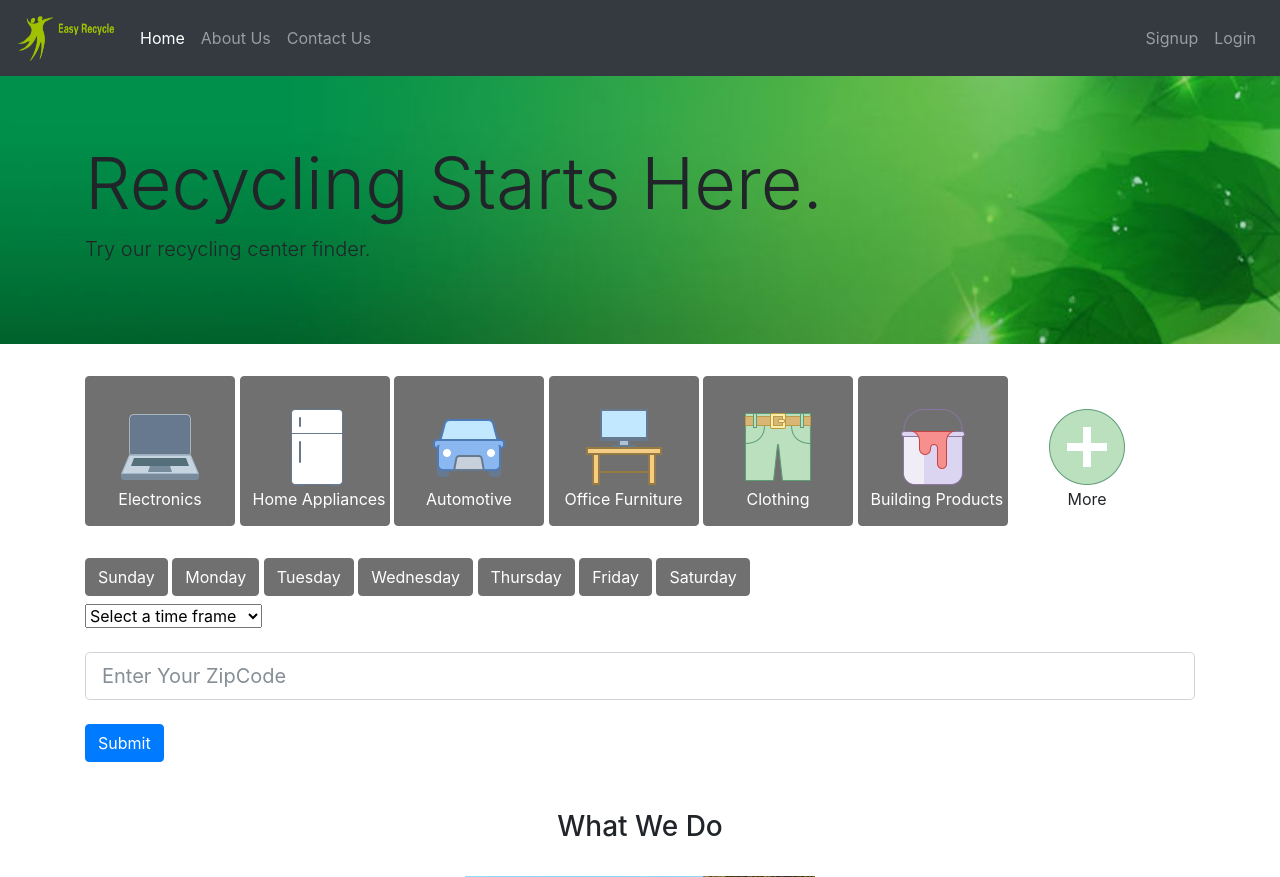
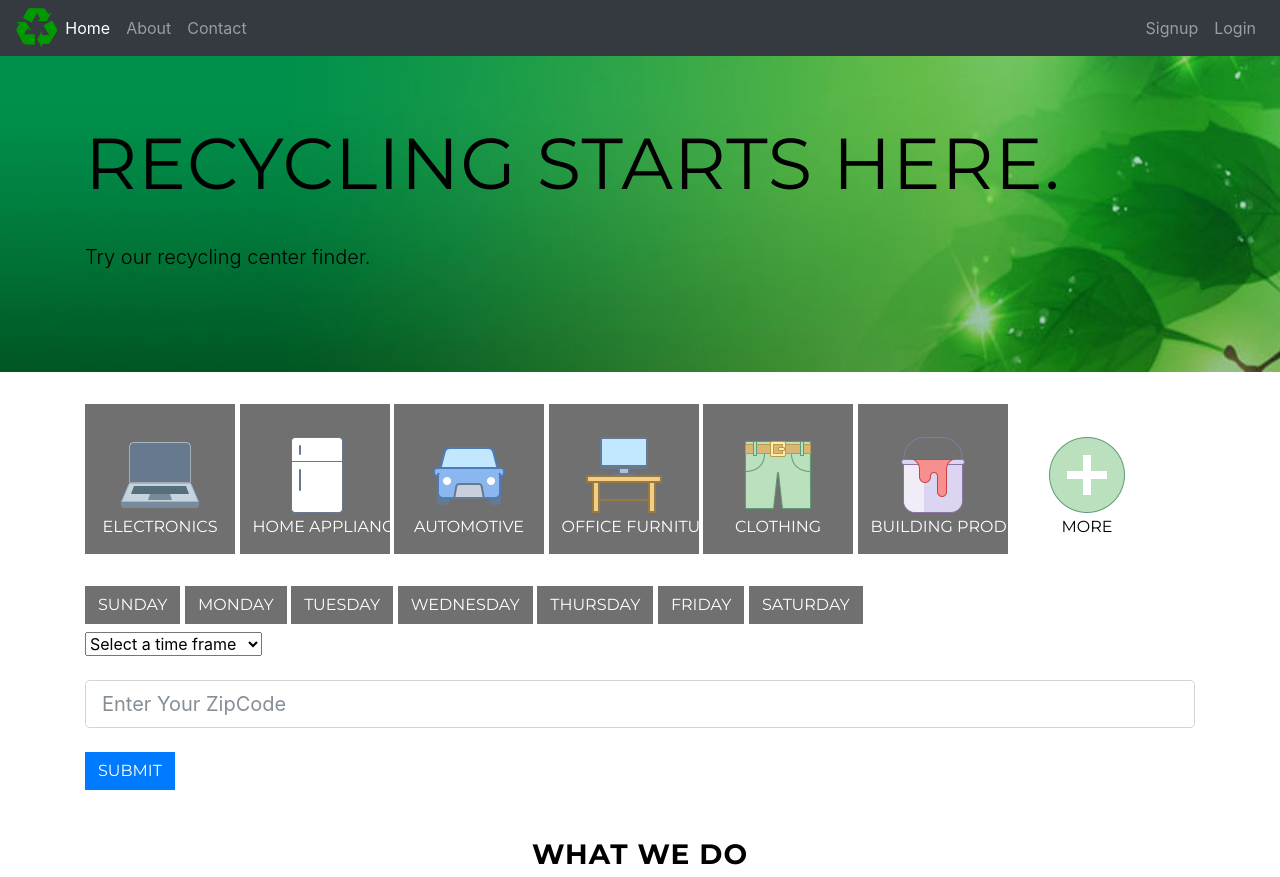
Before and after one commit to rafaellichen/Recycling-System, a Django app: template mainRecycleApp/templates/mainRecycleApp/home.html in a window 1280 px wide. Shown: the top 877 px of the page. Run offline with Django 3.2, Linux system fonts and the light colour scheme; the template is opened without the code that fills it, so the values that code supplies are empty; some libraries are stand-ins or nearby versions.

Commit message:
load static assets dynamically

```diff
--- a/mainRecycleApp/templates/mainRecycleApp/header.html
+++ b/mainRecycleApp/templates/mainRecycleApp/header.html
@@ -1,23 +1,26 @@
 <!DOCTYPE html>
 <html>
 <head>
-	<title>Recycle App Home Page</title>
-	{% load static %}
-	<link rel="stylesheet" href="https://maxcdn.bootstrapcdn.com/bootstrap/4.0.0-beta.2/css/bootstrap.min.css" integrity="sha384-PsH8R72JQ3SOdhVi3uxftmaW6Vc51MKb0q5P2rRUpPvrszuE4W1povHYgTpBfshb" crossorigin="anonymous">
-  <link rel = "stylesheet" href = "static/css/style.css">
-  <link rel = "stylesheet" href = "static/css/bootstrap.css">
-	<link rel="stylesheet" href="static/css/font-awesome.min.css">
-   <link rel="stylesheet" href="static/css/bootstrap.css">
-  <link rel="stylesheet" href="static/css/font-awesome.css" >
-    <link href="https://fonts.googleapis.com/css?family=Lora:400,700,400italic,700italic" rel="stylesheet" type="text/css">
-    <link href="https://fonts.googleapis.com/css?family=Montserrat:400,700" rel="stylesheet" type="text/css">
-    <link rel="shortcut icon" href="static/img/favicon.ico">
+	<title> Home </title>
+
+		{% load static %}
+		<link rel="stylesheet" href="{% static "css/bootstrap.min.css" %}">
+		<link rel="stylesheet" href="{% static "css/jquery-ui.min.css" %}">
+		<link rel="stylesheet" href="{% static "css/jquery-ui.structure.min.css" %}">
+		<link rel="stylesheet" href="{% static "css/jquery-ui.theme.min.css" %}">
+		<link rel = "stylesheet" href = "{% static "css/style.css" %}">
+		<link href="{% static "css/font-awesome.min.css" %}" rel="stylesheet" type="text/css">
+		<link href="https://fonts.googleapis.com/css?family=Lora:400,700,400italic,700italic" rel="stylesheet" type="text/css">
+		<link href="https://fonts.googleapis.com/css?family=Montserrat:400,700" rel="stylesheet" type="text/css">
+		<link href="{% static "img/favicon.ico" %}" rel="shortcut icon">
+		<link href="{% static "css/grayscale.css" %}" rel="stylesheet">
+
 </head>
 <body>
 	<div>
 		<nav class="navbar navbar-expand-lg navbar-dark bg-dark">
 
-  <a class="navbar-brand" href="#"><img src="static/img/logo.png" height="50" width="100"></a>
+  		<img id="logo-png" src="static/img/logo.png" style="max-height : 40px; width:auto;" class="">
 
   <button class="navbar-toggler" type="button" data-toggle="collapse" data-target="#navbarSupportedContent" aria-controls="navbarSupportedContent" aria-expanded="false" aria-label="Toggle navigation">
     <span class="navbar-toggler-icon"></span>
@@ -30,34 +33,14 @@
       </li>
 
       <li class="nav-item ">
-        <a class="nav-link" href="/about">About Us </a>
-      </li>
-			<!-- <li class="nav-item ">
-				<a class="nav-link" href="/accounts">Accounts </a>
-			</li> -->
-
-      <li class="nav-item">
-        <a class="nav-link" href="/contact">Contact Us</a>
-      </li>
-      <!-- <li class="nav-item dropdown">
-        <a class="nav-link dropdown-toggle" href="#" id="navbarDropdown" role="button" data-toggle="dropdown" aria-haspopup="true" aria-expanded="false">
-        FAQs
-        </a>
-        <div class="dropdown-menu" aria-labelledby="navbarDropdown">
-          <a class="dropdown-item" href="#">Action</a>
-          <a class="dropdown-item" href="#">Another action</a>
-          <div class="dropdown-divider"></div>
-          <a class="dropdown-item" href="#">Something else here</a>
-        </div>
+        <a class="nav-link" href="/about">About</a>
       </li>
       <li class="nav-item">
-        <a class="nav-link" href="#">Recommend Us To a Friend</a>
-      </li> -->
+        <a class="nav-link" href="/contact">Contact</a>
+      </li>
+
     </ul>
-    <!-- <form class="form-inline my-2 my-lg-0">
-      <input class="form-control mr-sm-2" type="search" placeholder="Search" aria-label="Search">
-      <button class="btn btn-outline-success my-2 my-sm-0" type="submit">Search</button>
-    </form> -->
+
 		<ul class="nav navbar-nav navbar-right">
 			{% if request.user.is_anonymous != True %}
 			<li class="nav-item"><a class="nav-link" href="/profile"><span class="glyphicon glyphicon-user"></span>Profile</a></li>
@@ -82,6 +65,8 @@
 
     <script>
  $(document).ready(function() {
+	 // document.getElementById("logo-png").className+= " img-fluid";
+
 
     //send the message by click
     $(".chat-send").click(sendMsg);
@@ -194,7 +179,7 @@ function clearChatBox() {
 ;
 (function() {
 	$('#logout').click(function() {
-		$.post("/accounts/logout", function() {
+		$.post("/logout", function() {
 			window.location.href = '/';
 		});
 	});
```
Also changed, not shown: static/img/logo.png, 4 other files.
